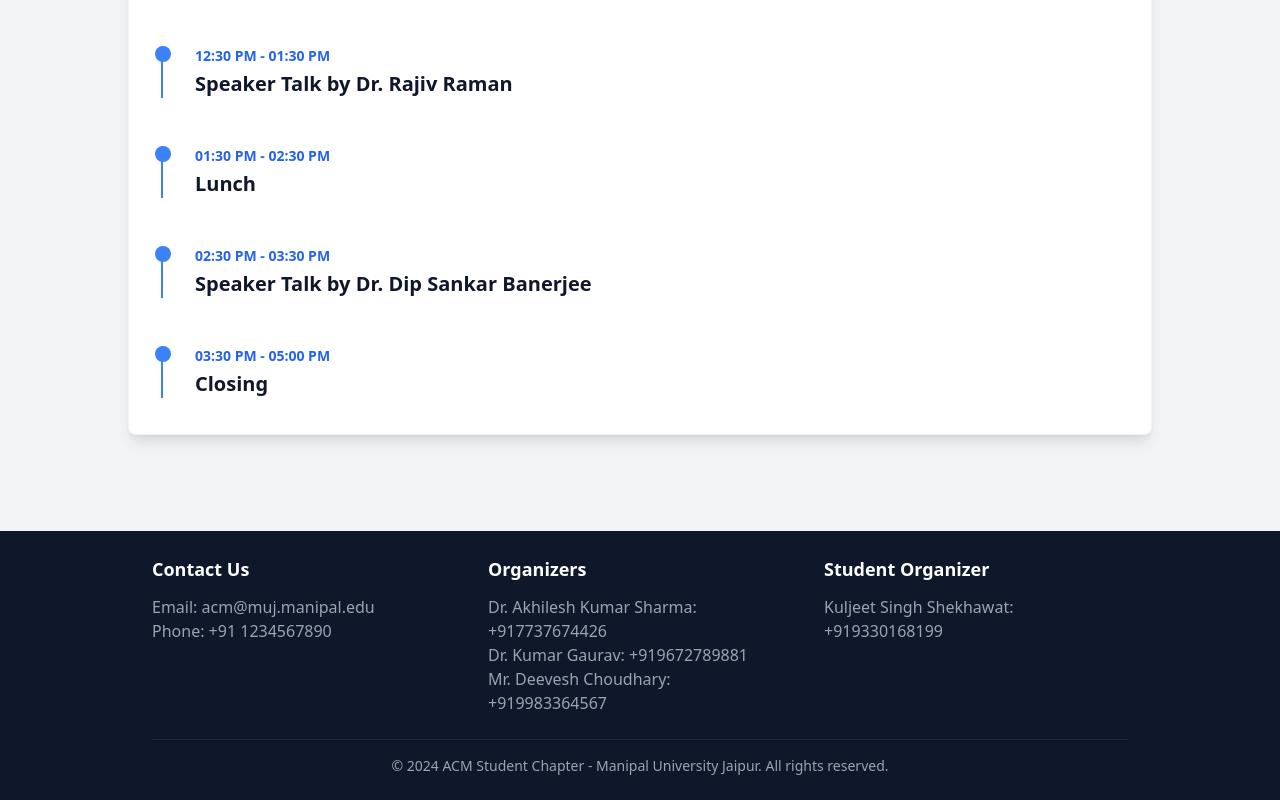
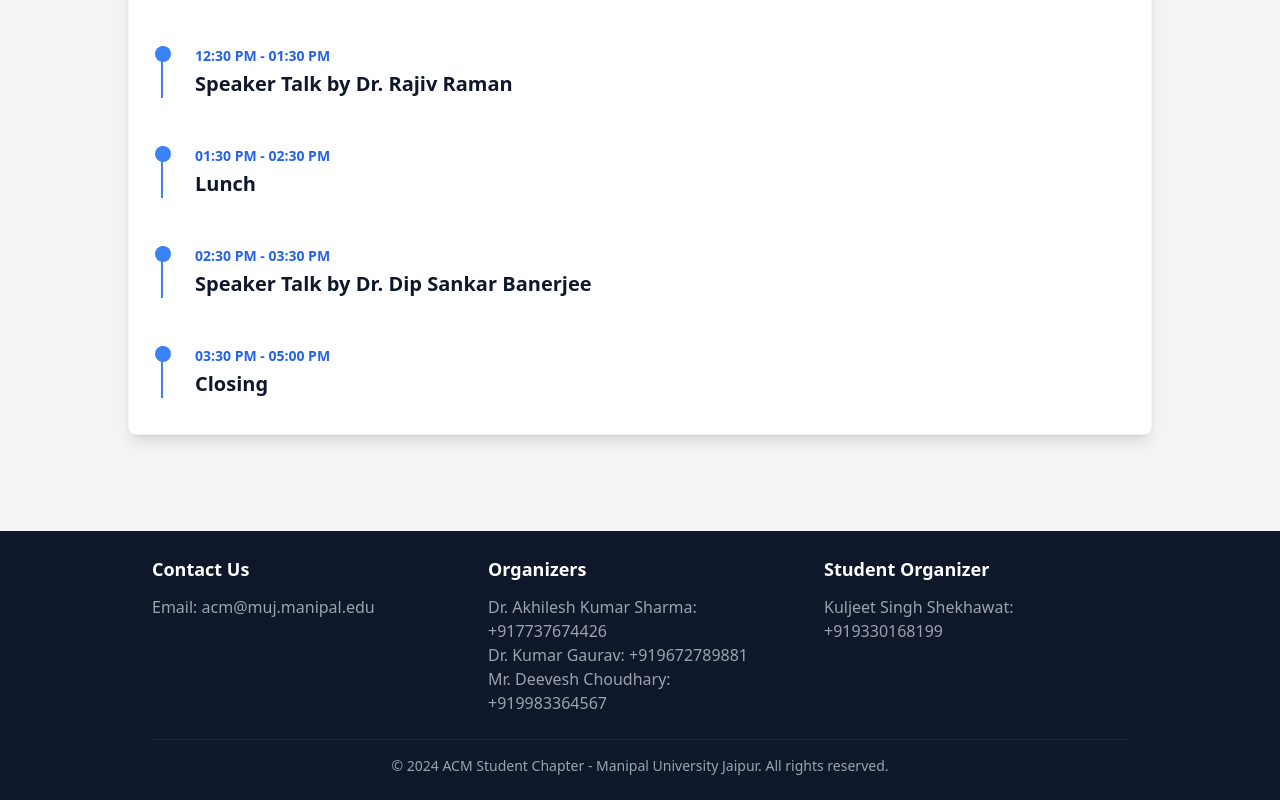
Before and after one commit to bhasinagam/ROCS, a React (Vite) app: page / in a window 1280 px wide. Shown: the part 3495-4295 px from the top of the page. Built offline with nearby package versions, Linux system fonts and the light colour scheme.

Commit message:
Update Footer.tsx

```diff
--- a/src/components/Footer.tsx
+++ b/src/components/Footer.tsx
@@ -12,9 +12,7 @@ export function Footer() {
             <p className="text-gray-400">
               Email: <a href="mailto:acm@muj.manipal.edu" className="hover:text-white transition-colors">acm@muj.manipal.edu</a>
             </p>
-            <p className="text-gray-400">
-              Phone: <a href="tel:+911234567890" className="hover:text-white transition-colors">+91 1234567890</a>
-            </p>
+
           </div>
 
           {/* Organizers Section */}
```
